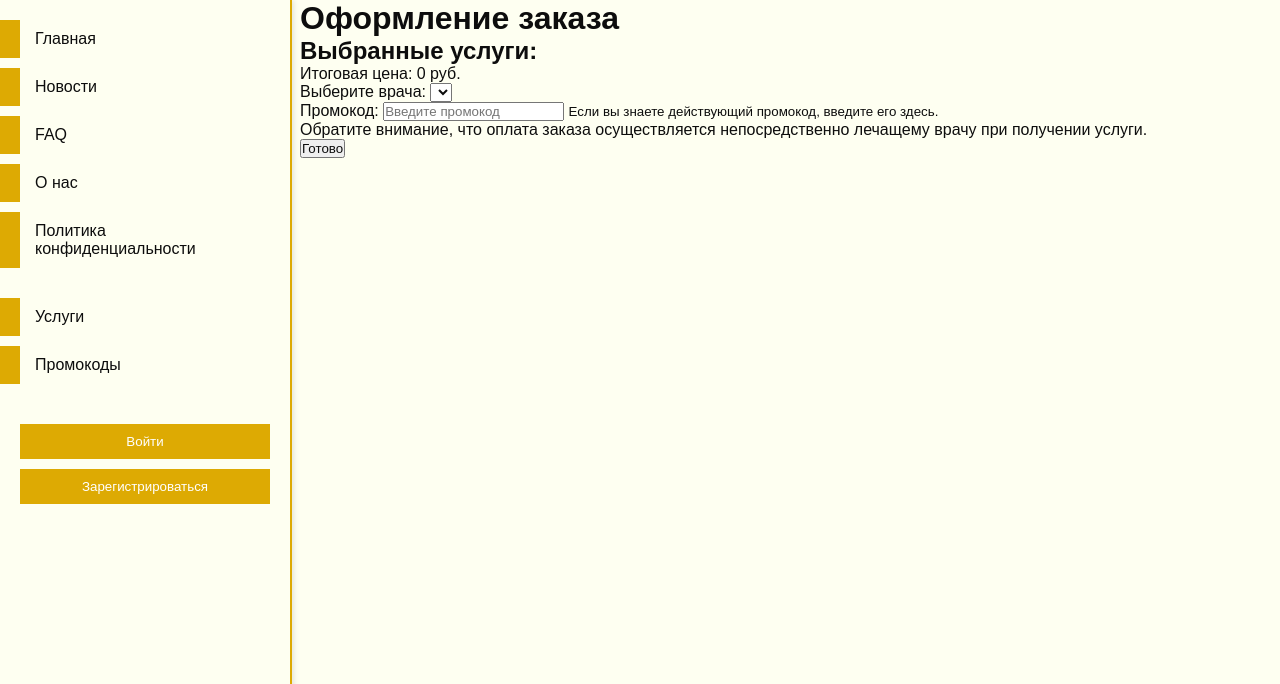
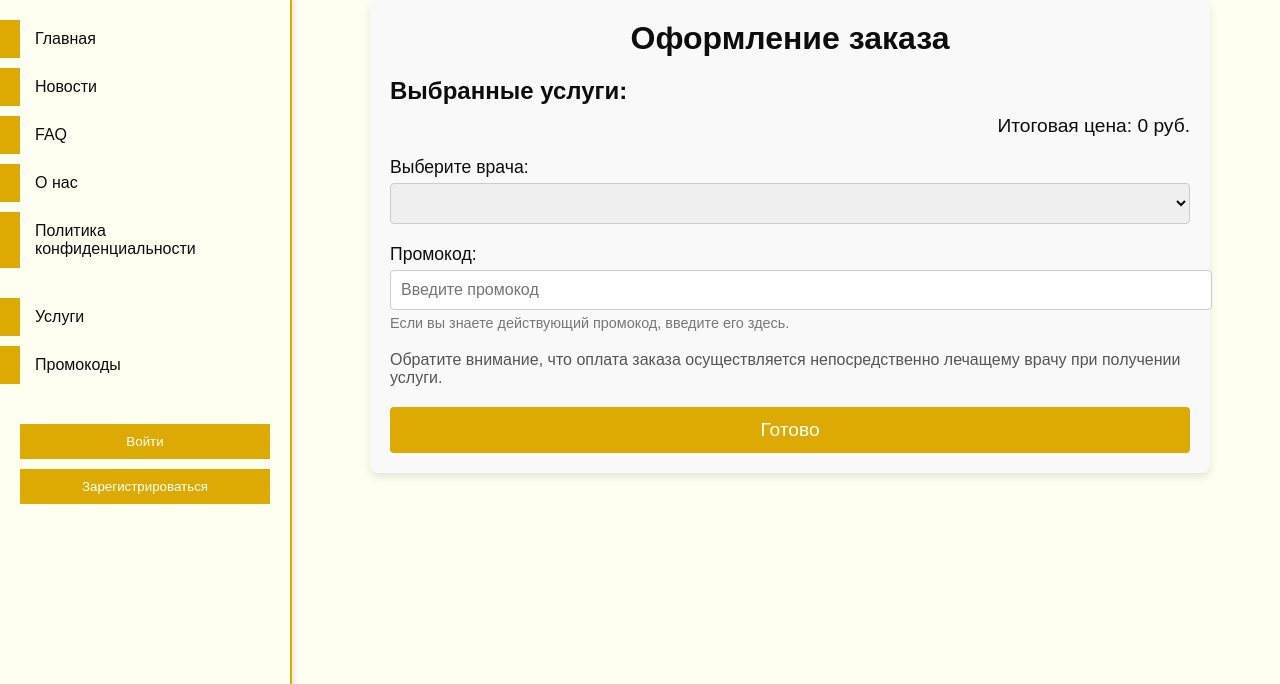
Before and after one commit to Gennadyy7/beauty_center, a Django app: page /clinic/ordering in a window 1280 px wide. Shown: the part 116-800 px from the top of the page. Run offline with Django 5.2, Linux system fonts and the light colour scheme; data comes from the database, SQL or seed files in the repository; both versions use the stored data as it was after the commit; lists and menus that the app fills with data are empty.

Commit message:
сделаны еще пару страниц4 вроде все страницы

```diff
--- /dev/null
+++ b/bc_proj/clinic/static/clinic/css/ordering.css
@@ -0,0 +1,159 @@
+/* Основной контейнер страницы */
+#order-container {
+    max-width: 800px;
+    margin: 0 auto;
+    padding: 20px;
+    background-color: #f9f9f9;
+    border-radius: 8px;
+    box-shadow: 0 4px 8px rgba(0, 0, 0, 0.1);
+}
+
+/* Заголовок страницы */
+#order-title {
+    text-align: center;
+    font-size: 2rem;
+    color: #0D0D0D;
+    margin-bottom: 20px;
+}
+
+/* Секция выбранных услуг */
+.services-section {
+    margin-bottom: 20px;
+}
+
+.services-title {
+    font-size: 1.5rem;
+    color: #0D0D0D;
+    margin-bottom: 10px;
+}
+
+.services-list {
+    list-style-type: none;
+    padding: 0;
+}
+
+.service-item {
+    display: flex;
+    justify-content: space-between;
+    padding: 10px;
+    border-bottom: 1px solid #ddd;
+}
+
+.service-name {
+    font-size: 1.1rem;
+    color: #0D0D0D;
+}
+
+.service-price {
+    font-size: 1.1rem;
+    color: #DDAA03;
+}
+
+/* Итоговая цена */
+.total-price {
+    text-align: right;
+    font-size: 1.2rem;
+    margin-top: 10px;
+    color: #0D0D0D;
+}
+
+/* Выбор врача */
+.doctor-selection {
+    margin-bottom: 20px;
+}
+
+.doctor-label {
+    font-size: 1.1rem;
+    color: #0D0D0D;
+    margin-bottom: 5px;
+    display: block;
+}
+
+.doctor-select {
+    width: 100%;
+    padding: 10px;
+    font-size: 1rem;
+    border: 1px solid #ccc;
+    border-radius: 4px;
+}
+
+/* Промокод */
+.promo-section {
+    margin-bottom: 20px;
+}
+
+.promo-label {
+    font-size: 1.1rem;
+    color: #0D0D0D;
+    margin-bottom: 5px;
+    display: block;
+}
+
+.promo-input {
+    width: 100%;
+    padding: 10px;
+    font-size: 1rem;
+    border: 1px solid #ccc;
+    border-radius: 4px;
+    background-color: #fff;
+}
+
+.promo-help {
+    font-size: 0.9rem;
+    color: #777;
+    margin-top: 5px;
+    display: block;
+}
+
+/* Инструкции по оплате */
+.payment-instructions {
+    font-size: 1rem;
+    color: #555;
+    margin-bottom: 20px;
+}
+
+/* Кнопка отправки формы */
+.submit-btn {
+    width: 100%;
+    padding: 12px;
+    background-color: #DDAA03;
+    color: #fff;
+    font-size: 1.2rem;
+    border: none;
+    border-radius: 4px;
+    cursor: pointer;
+    transition: background-color 0.3s;
+}
+
+.submit-btn:hover {
+    background-color: #cc9903;
+}
+
+/* Адаптивность */
+@media (max-width: 600px) {
+    #order-container {
+        padding: 15px;
+    }
+
+    #order-title {
+        font-size: 1.8rem;
+    }
+
+    .services-title {
+        font-size: 1.3rem;
+    }
+
+    .service-item {
+        flex-direction: column;
+        align-items: flex-start;
+    }
+
+    .service-price {
+        margin-top: 5px;
+    }
+
+    .submit-btn {
+        font-size: 1rem;
+        padding: 10px;
+    }
+}
--- a/bc_proj/clinic/templates/clinic/ordering.html
+++ b/bc_proj/clinic/templates/clinic/ordering.html
@@ -1,6 +1,12 @@
 {% extends "main/layout.html" %}
 
+{% load static %}
+
 {% block title %}Оформление заказа{% endblock %}
+
+{% block custom_css %}
+<link type="text/css" href="{% static 'clinic/css/ordering.css' %}" rel="stylesheet"/>
+{% endblock %}
 
 {% block meta %}
     <meta name="description" content="Оформите заказ на медицинские услуги. Выберите врача и укажите свои данные.">
@@ -8,41 +14,41 @@
 {% endblock %}
 
 {% block content %}
-<main itemscope itemtype="http://schema.org/Order">
-    <h1 itemprop="name">Оформление заказа</h1>
+<main id="order-container" itemscope itemtype="http://schema.org/Order">
+    <h1 id="order-title" itemprop="name">Оформление заказа</h1>
 
-    <form method="post" itemscope itemtype="http://schema.org/PlaceOrder">
+    <form method="post" id="order-form" itemscope itemtype="http://schema.org/PlaceOrder">
         {% csrf_token %}
-        <div>
-            <h2>Выбранные услуги:</h2>
-            <ul itemscope itemtype="http://schema.org/Basket">
+        <div class="services-section">
+            <h2 class="services-title">Выбранные услуги:</h2>
+            <ul class="services-list" itemscope itemtype="http://schema.org/Basket">
                 {% for service in services %}
-                    <li itemprop="itemListElement" itemscope itemtype="http://schema.org/Product">
-                        <span itemprop="name">{{ service.title }}</span> -
-                        <span itemprop="price">{{ service.price }} руб.</span>
+                    <li class="service-item" itemprop="itemListElement" itemscope itemtype="http://schema.org/Product">
+                        <span class="service-name" itemprop="name">{{ service.title }}</span>
+                        <span class="service-price" itemprop="price">{{ service.price }} руб.</span>
                     </li>
                 {% endfor %}
             </ul>
-            <p itemprop="orderTotal">Итоговая цена: <span>{{ total_price }}</span> руб.</p>
+            <p class="total-price" itemprop="orderTotal">Итоговая цена: <span>{{ total_price }}</span> руб.</p>
         </div>
-        <div>
-            <label for="doctor" itemprop="doctor">Выберите врача:</label>
-            <select name="doctor" id="doctor" required>
+        <div class="doctor-selection">
+            <label for="doctor" class="doctor-label" itemprop="doctor">Выберите врача:</label>
+            <select name="doctor" id="doctor" class="doctor-select" required>
                 {% for doctor in doctors %}
                     <option value="{{ doctor.id }}">{{ doctor.surname }} {{ doctor.name }}</option>
                 {% endfor %}
             </select>
         </div>
-        <div>
-            <label for="promo_code">Промокод:</label>
-            <input type="text" name="promo_code" id="promo_code" aria-describedby="promo_help" placeholder="Введите промокод">
-            <small id="promo_help">Если вы знаете действующий промокод, введите его здесь.</small>
+        <div class="promo-section">
+            <label for="promo_code" class="promo-label">Промокод:</label>
+            <input type="text" name="promo_code" id="promo_code" class="promo-input" aria-describedby="promo_help" placeholder="Введите промокод">
+            <small id="promo_help" class="promo-help">Если вы знаете действующий промокод, введите его здесь.</small>
         </div>
-        <p itemprop="paymentInstructions">
+        <p class="payment-instructions" itemprop="paymentInstructions">
             Обратите внимание, что оплата заказа осуществляется непосредственно лечащему врачу
             при получении услуги.
         </p>
-        <button type="submit">Готово</button>
+        <button type="submit" class="btn submit-btn">Готово</button>
     </form>
 </main>
 {% endblock %}
```
Also changed, not shown: bc_proj/clinic/static/clinic/css/login.css (added, +82 -0 lines), bc_proj/clinic/static/clinic/css/registration.css (added, +93 -0 lines), bc_proj/clinic/static/clinic/css/service_detail.css (added, +50 -0 lines), bc_proj/clinic/static/clinic/css/shedule.css (added, +109 -0 lines), bc_proj/clinic/templates/clinic/delete_review.html (+9 -3 lines), bc_proj/clinic/templates/clinic/login.html (+18 -6 lines), bc_proj/clinic/templates/clinic/registration.html (+37 -4 lines), bc_proj/clinic/templates/clinic/schedule.html (+30 -18 lines), bc_proj/clinic/templates/clinic/service_detail.html (+17 -7 lines), bc_proj/clinic/static/clinic/css/delete_review.css (added), bc_proj/db.sqlite3, 1 other file.
